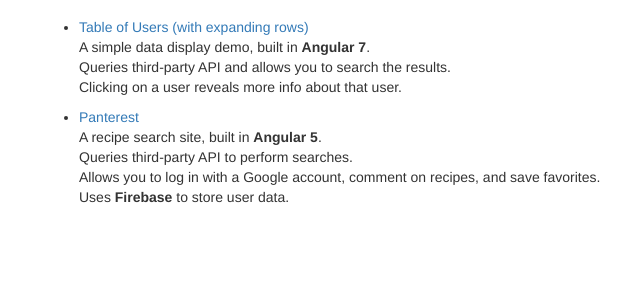
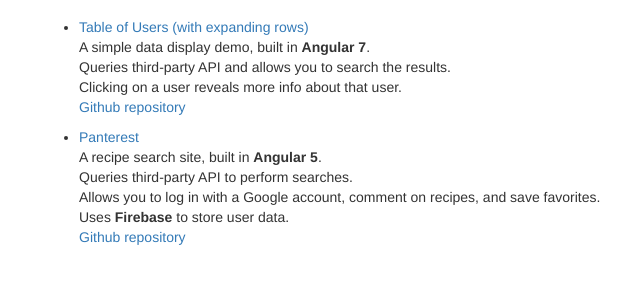
Before and after one commit to writetome51/demo-site, a plain HTML site: page index.html in a window 1280 px wide. Shown: the part 63-346 px from the top of the page, without its empty margins (31-671 px from the left). Drawn offline with nearby package versions, Linux system fonts and the light colour scheme.

Commit message:
new commit

```diff
--- a/index.html
+++ b/index.html
@@ -15,23 +15,39 @@
 
 	<ul>
 		<li>
-			<a href="https://writetome51.github.io/DSTest/">
-				Table of Users (with expanding rows)
-			</a>
+			<p>
+				<a href="https://writetome51.github.io/table-of-users/">
+					Table of Users (with expanding rows)
+				</a>
+			</p>
 			<p>A simple data display demo, built in <b>Angular 7</b>.</p>
 			<p>Queries third-party API and allows you to search the results.</p>
 			<p>Clicking on a user reveals more info about that user.</p>
+			<p>
+				<a href="https://github.com/writetome51/DSTest">
+					Github repository
+				</a>
+			</p>
+
 
 		</li>
 
 		<li>
-			<a href="https://writetome51.github.io/panterest/">
-				Panterest
-			</a>
+			<p>
+				<a href="https://writetome51.github.io/panterest/">
+					Panterest
+				</a>
+			</p>
 			<p>A recipe search site, built in <b>Angular 5</b>.</p>
 			<p>Queries third-party API to perform searches.</p>
 			<p>Allows you to log in with a Google account, comment on recipes, and save favorites.</p>
 			<p>Uses <b>Firebase</b> to store user data.</p>
+			<p>
+				<a href="https://github.com/writetome51/panterest">
+					Github repository
+				</a>
+			</p>
+
 		</li>
 
 	</ul>
```
Also changed, not shown: 1 other file.
